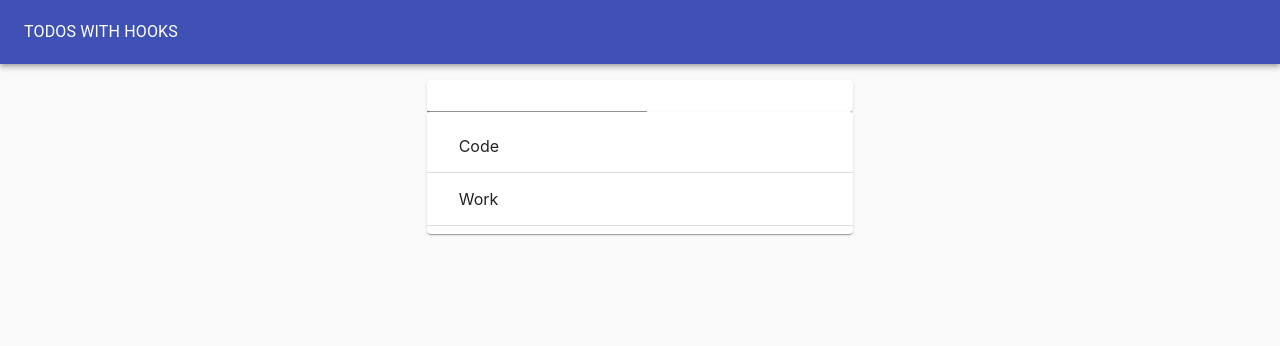
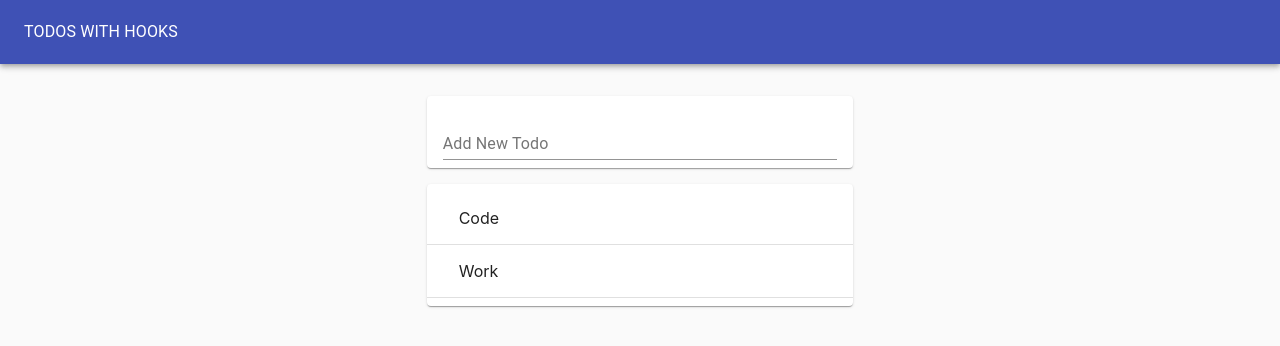
Before and after one commit to alimgee/react-bootcamp-hooks-and-forms, a React (Create React App) app: page / in a window 1280 px wide. Shown: the top 346 px of the page. Built offline with nearby package versions, Linux system fonts and the light colour scheme.

Commit message:
styling the to do form

```diff
--- a/src/ToDoForm.js
+++ b/src/ToDoForm.js
@@ -6,14 +6,19 @@ import useInputState from './hooks/useInputState'
 function TodoForm({ addToDo }) {
     const [value, handleChange, reset] = useInputState("");
   return (
-    <Paper>
+    <Paper style={{ margin: "1rem 0", padding: "0 1rem" }}>
         <form
         onSubmit = {e => {
             e.preventDefault();
             addToDo(value);
             reset();
         }}>
-        <TextField value={value} onChange = {handleChange} />
+        <TextField
+         value={value}
+         onChange = {handleChange}
+         margin='normal'
+         label='Add New Todo'
+         fullWidth />
         </form>
     </Paper>
   );
```
